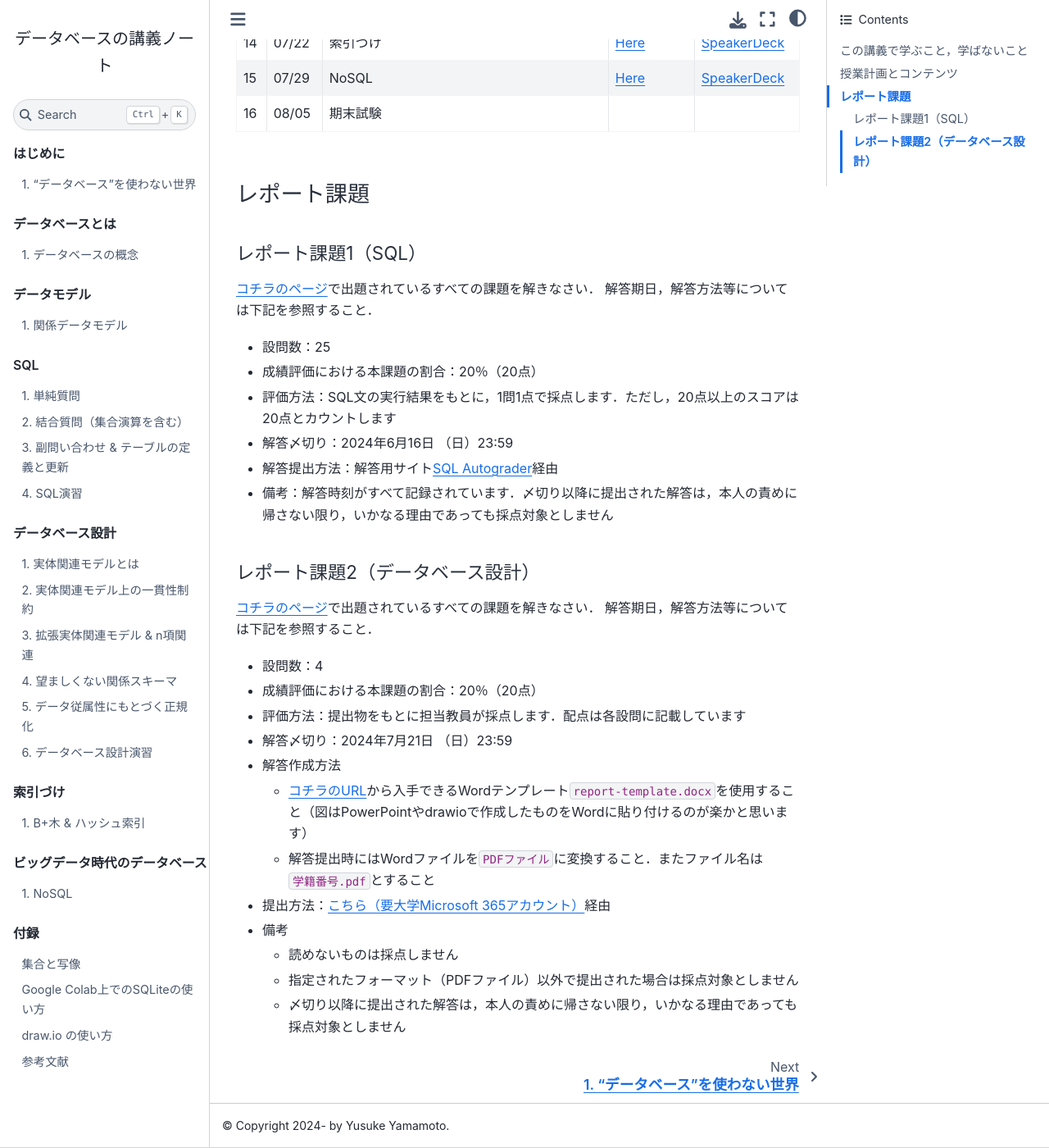
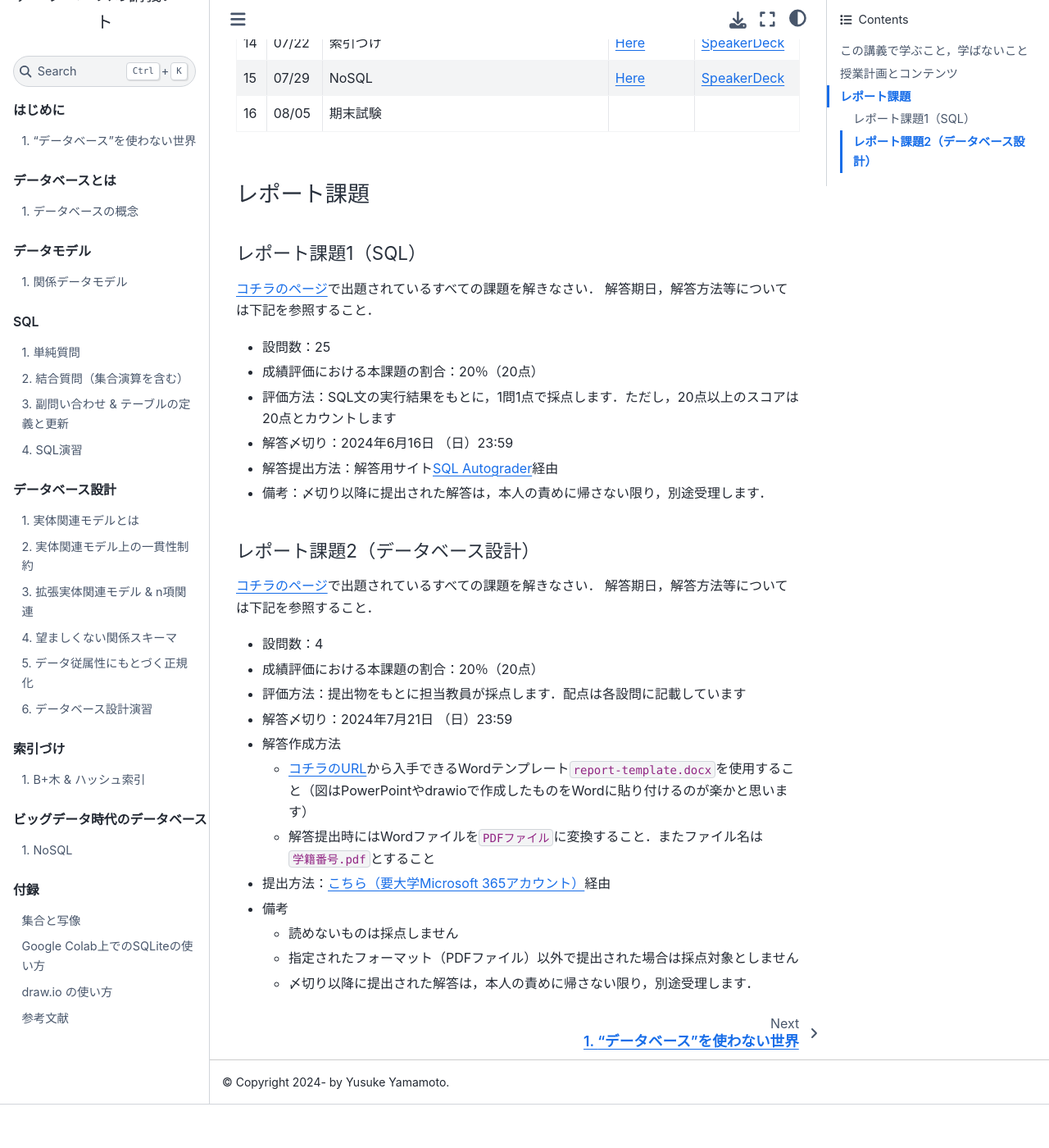
Before and after one commit to hontolab-courses/database-lecturenote, a Jupyter Book: the page built from index.md, in a window 1280 px wide and 1400 px high, scrolled down 1895 px. Shown: the whole window at 82% size. Built offline with Jupyter Book 1.0.4 settings and Sphinx 7.4.7 and the Sphinx Book theme 1.1.4, drawn with Linux system fonts in a browser that asks for light colours; after the commit the page ends 3242 px from its top, so only the background shows below that.

Commit message:
備考の修正

```diff
--- a/index.md
+++ b/index.md
@@ -73,7 +73,7 @@ PDF資料が欲しい方は[コチラ]()からダウンロードしてくださ
 - 評価方法：SQL文の実行結果をもとに，1問1点で採点します．ただし，20点以上のスコアは20点とカウントします
 - 解答〆切り：2024年6月16日 （日）23:59
 - 解答提出方法：解答用サイト[SQL Autograder](https://sql-autograder.hontolab.org/)経由
-- 備考：解答時刻がすべて記録されています．〆切り以降に提出された解答は，本人の責めに帰さない限り，いかなる理由であっても採点対象としません
+- 備考：〆切り以降に提出された解答は，本人の責めに帰さない限り，別途受理します．
 
 ### レポート課題2（データベース設計）
 [コチラのページ](content/exercise/db-design.md)で出題されているすべての課題を解きなさい．
@@ -90,4 +90,4 @@ PDF資料が欲しい方は[コチラ]()からダウンロードしてくださ
 - 備考
 	* 読めないものは採点しません
 	* 指定されたフォーマット（PDFファイル）以外で提出された場合は採点対象としません
-	* 〆切り以降に提出された解答は，本人の責めに帰さない限り，いかなる理由であっても採点対象としません
+	* 〆切り以降に提出された解答は，本人の責めに帰さない限り，別途受理します．
```
Also changed, not shown: content/exercise/db-design.md (+1 -1 lines), content/exercise/sql.ipynb.
